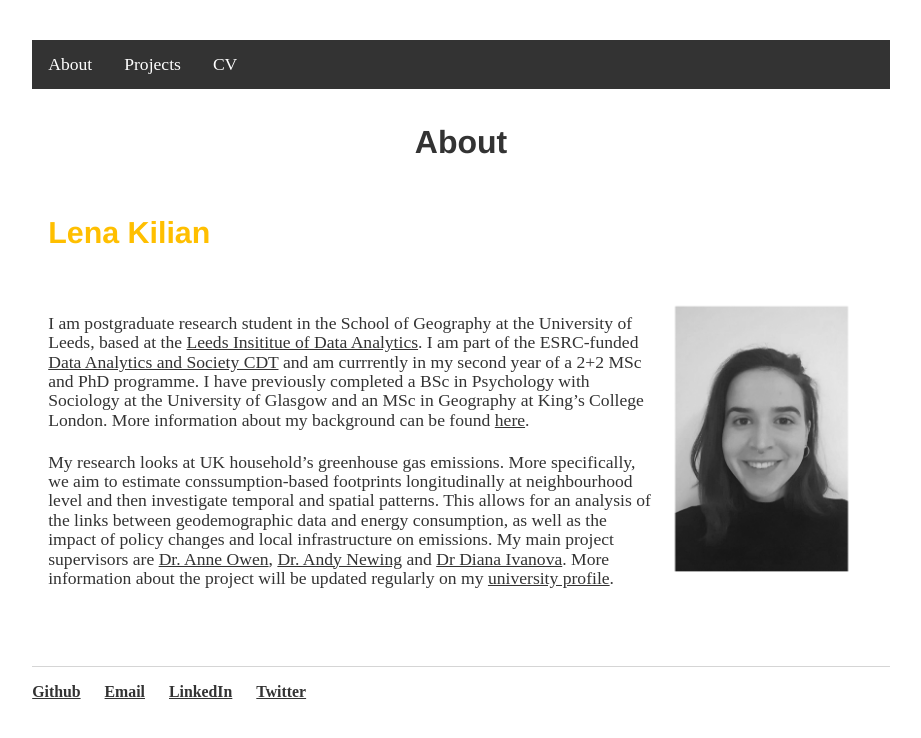
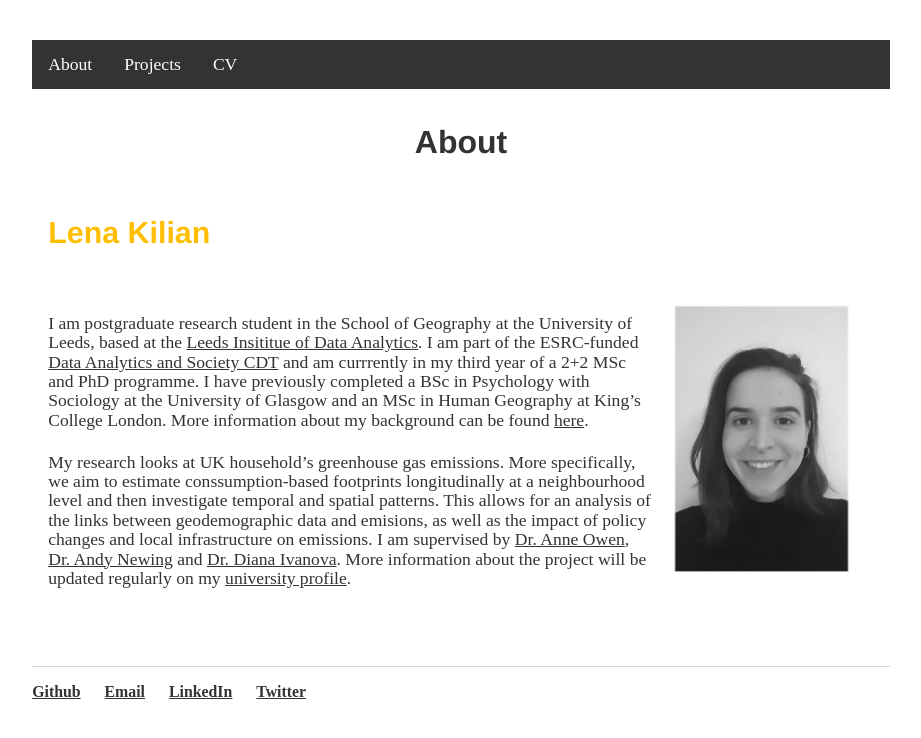
Before and after one commit to lena-kilian/lena-kilian.github.io, a Jekyll site: the page built from index.md, in a window 1280 px wide. Shown: the top 738 px of the page, without its empty margins (179-1100 px from the left). Built offline with Jekyll 4.4.1, drawn with Linux system fonts in a browser that asks for light colours; our own code applies the rules of GitHub Pages for plain Markdown files.

Commit message:
Update index.md

```diff
--- a/index.md
+++ b/index.md
@@ -3,9 +3,9 @@
 ## Lena Kilian
 <img style="padding: 5px;" src="Photo_BW.png" align="right" width="210"/>
 
-I am postgraduate research student in the School of Geography at the University of Leeds, based at the [Leeds Insititue of Data Analytics](https://lida.leeds.ac.uk/). I am part of the ESRC-funded [Data Analytics and Society CDT](https://datacdt.org/) and am currrently in my second year of a 2+2 MSc and PhD programme. I have previously completed a BSc in Psychology with Sociology at the University of Glasgow and an MSc in Geography at King's College London. More information about my background can be found [here](https://lena-kilian.github.io/cv/).
+I am postgraduate research student in the School of Geography at the University of Leeds, based at the [Leeds Insititue of Data Analytics](https://lida.leeds.ac.uk/). I am part of the ESRC-funded [Data Analytics and Society CDT](https://datacdt.org/) and am currrently in my third year of a 2+2 MSc and PhD programme. I have previously completed a BSc in Psychology with Sociology at the University of Glasgow and an MSc in Human Geography at King's College London. More information about my background can be found [here](https://lena-kilian.github.io/cv/).
 
-My research looks at UK household's greenhouse gas emissions. More specifically, we aim to estimate conssumption-based footprints longitudinally at neighbourhood level and then investigate temporal and spatial patterns. This allows for an analysis of the links between geodemographic data and energy consumption, as well as the impact of policy changes and local infrastructure on emissions. My main project supervisors are [Dr. Anne Owen](https://environment.leeds.ac.uk/see/staff/1462/dr-anne-owen), [Dr. Andy Newing](https://environment.leeds.ac.uk/geography/staff/1081/dr-andy-newing) and [Dr Diana Ivanova](https://environment.leeds.ac.uk/see/staff/2625/dr-diana-ivanova). More information about the project will be updated regularly on my [university profile](https://environment.leeds.ac.uk/geography/pgr/2546/lena-kilian).
+My research looks at UK household's greenhouse gas emissions. More specifically, we aim to estimate conssumption-based footprints longitudinally at a neighbourhood level and then investigate temporal and spatial patterns. This allows for an analysis of the links between geodemographic data and emisions, as well as the impact of policy changes and local infrastructure on emissions. I am supervised by [Dr. Anne Owen](https://environment.leeds.ac.uk/see/staff/1462/dr-anne-owen), [Dr. Andy Newing](https://environment.leeds.ac.uk/geography/staff/1081/dr-andy-newing) and [Dr. Diana Ivanova](https://environment.leeds.ac.uk/see/staff/2625/dr-diana-ivanova). More information about the project will be updated regularly on my [university profile](https://environment.leeds.ac.uk/geography/pgr/2546/lena-kilian).
 <br/>
 <br/>
 <br/>
```
